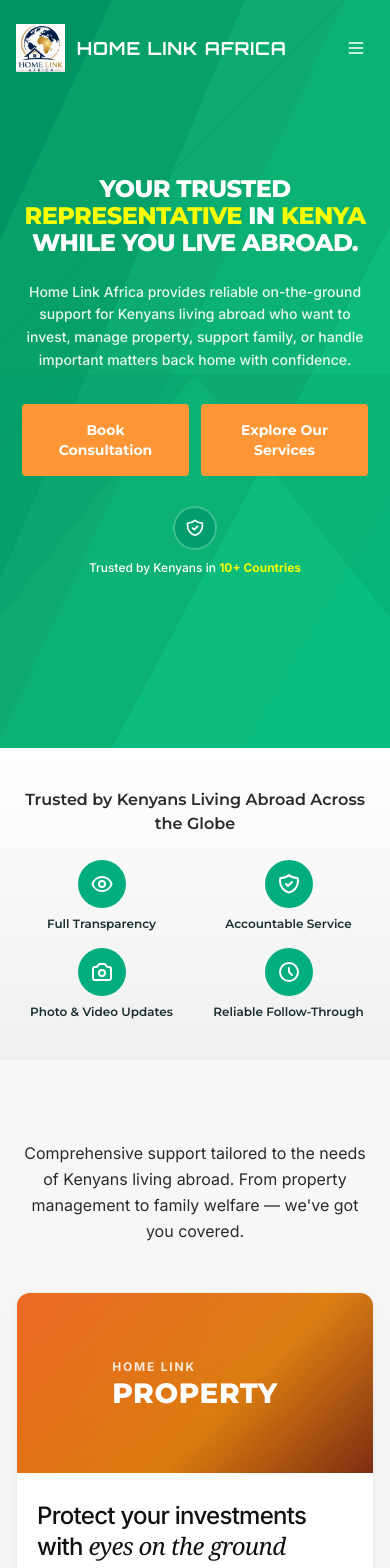
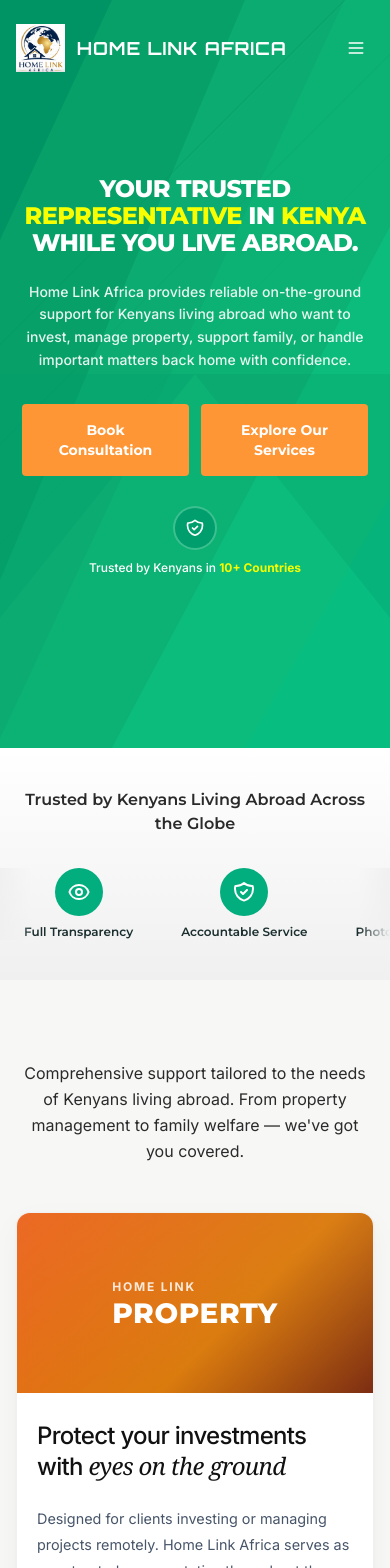
Before and after one commit to Code-Assassin-Fred/Homelink, a Next.js app: page / in a window 390 px wide. Shown: the top 1568 px of the page. Built offline with nearby package versions, Linux system fonts and the light colour scheme.

Commit message:
Mobile styling

```diff
--- a/app/globals.css
+++ b/app/globals.css
@@ -76,6 +76,21 @@
   }
 }
 
+@keyframes marquee {
+  from {
+    transform: translateX(0);
+  }
+
+  to {
+    transform: translateX(-50%);
+  }
+}
+
+.animate-marquee {
+  animation: marquee 18s linear infinite;
+  will-change: transform;
+}
+
 @keyframes slide-up {
   from {
     opacity: 0;
--- a/components/home/about-section/AboutSection.tsx
+++ b/components/home/about-section/AboutSection.tsx
@@ -32,11 +32,11 @@
       </div>
 
       {/* ---------- About Hero ---------- */}
-      <section className="relative z-10 flex min-h-screen items-center px-6 sm:px-8 md:px-12 lg:px-16">
+      <section className="relative z-10 flex min-h-screen items-center px-6 py-10 sm:px-8 sm:py-0 md:px-12 lg:px-16">
         <div className="grid w-full items-center gap-12 lg:gap-20 lg:grid-cols-2">
           {/* Left */}
           <div className="max-w-xl">
-            <h1 className="text-[32px] font-medium leading-[0.95] tracking-tight sm:text-[42px] md:text-[56px] lg:text-[68px]">
+            <h1 className="text-[32px] font-medium leading-[0.95] tracking-tight text-center sm:text-left sm:text-[42px] md:text-[56px] lg:text-[68px]">
               Your trusted
               <br />
               representative
@@ -68,9 +68,11 @@
               <div>• Transparent photo & video reporting</div>
             </div>
 
-            <CTAButton href="/book-consultation" variant="lime" arrow className="mt-8 sm:mt-10">
-              Book Consultation
-            </CTAButton>
+            <div className="mt-8 sm:mt-10 flex justify-center sm:justify-end">
+              <CTAButton href="/book-consultation" variant="lime" arrow>
+                Book Consultation
+              </CTAButton>
+            </div>
           </div>
         </div>
       </section>
--- a/components/home/how-it-works/HowItWorks.tsx
+++ b/components/home/how-it-works/HowItWorks.tsx
@@ -102,10 +102,10 @@
                     >
                       <div className="w-full lg:w-[60%]">
                         <div className="flex items-center gap-3 sm:gap-4 mb-4 sm:mb-6">
-                          <div className="inline-flex items-center justify-center rounded-md bg-white text-forest font-heading font-bold text-xs sm:text-sm tracking-wide px-3 sm:px-4 py-2.5 sm:py-3">
+                          <div className={`inline-flex items-center justify-center rounded-md bg-white text-forest font-heading font-bold text-xs sm:text-sm tracking-wide px-3 sm:px-4 py-2.5 sm:py-3 ${isRight ? "order-2 ml-auto lg:order-1 lg:ml-0" : "order-1"}`}>
                             Step {step.number}
                           </div>
-                          <h3 className="font-heading font-bold text-xl sm:text-2xl text-white">
+                          <h3 className={`font-heading font-bold text-xl sm:text-2xl text-white ${isRight ? "order-1 lg:order-2" : "order-2"}`}>
                             {step.title}
                           </h3>
                         </div>
--- a/components/home/trust-banner/TrustBanner.tsx
+++ b/components/home/trust-banner/TrustBanner.tsx
@@ -2,56 +2,138 @@
   const trustItems = [
     {
       icon: (
-        <svg className="w-6 h-6" fill="none" viewBox="0 0 24 24" stroke="currentColor">
-          <path strokeLinecap="round" strokeLinejoin="round" strokeWidth={2} d="M15 12a3 3 0 11-6 0 3 3 0 016 0z" />
-          <path strokeLinecap="round" strokeLinejoin="round" strokeWidth={2} d="M2.458 12C3.732 7.943 7.523 5 12 5c4.478 0 8.268 2.943 9.542 7-1.274 4.057-5.064 7-9.542 7-4.477 0-8.268-2.943-9.542-7z" />
+        <svg
+          className="w-6 h-6"
+          fill="none"
+          viewBox="0 0 24 24"
+          stroke="currentColor"
+        >
+          <path
+            strokeLinecap="round"
+            strokeLinejoin="round"
+            strokeWidth={2}
+            d="M15 12a3 3 0 11-6 0 3 3 0 016 0z"
+          />
+          <path
+            strokeLinecap="round"
+            strokeLinejoin="round"
+            strokeWidth={2}
+            d="M2.458 12C3.732 7.943 7.523 5 12 5c4.478 0 8.268 2.943 9.542 7-1.274 4.057-5.064 7-9.542 7-4.477 0-8.268-2.943-9.542-7z"
+          />
         </svg>
       ),
       label: "Full Transparency",
     },
     {
       icon: (
-        <svg className="w-6 h-6" fill="none" viewBox="0 0 24 24" stroke="currentColor">
-          <path strokeLinecap="round" strokeLinejoin="round" strokeWidth={2} d="M9 12l2 2 4-4m5.618-4.016A11.955 11.955 0 0112 2.944a11.955 11.955 0 01-8.618 3.04A12.02 12.02 0 003 9c0 5.591 3.824 10.29 9 11.622 5.176-1.332 9-6.03 9-11.622 0-1.042-.133-2.052-.382-3.016z" />
+        <svg
+          className="w-6 h-6"
+          fill="none"
+          viewBox="0 0 24 24"
+          stroke="currentColor"
+        >
+          <path
+            strokeLinecap="round"
+            strokeLinejoin="round"
+            strokeWidth={2}
+            d="M9 12l2 2 4-4m5.618-4.016A11.955 11.955 0 0112 2.944a11.955 11.955 0 01-8.618 3.04A12.02 12.02 0 003 9c0 5.591 3.824 10.29 9 11.622 5.176-1.332 9-6.03 9-11.622 0-1.042-.133-2.052-.382-3.016z"
+          />
         </svg>
       ),
       label: "Accountable Service",
     },
     {
       icon: (
-        <svg className="w-6 h-6" fill="none" viewBox="0 0 24 24" stroke="currentColor">
-          <path strokeLinecap="round" strokeLinejoin="round" strokeWidth={2} d="M3 9a2 2 0 012-2h.93a2 2 0 001.664-.89l.812-1.22A2 2 0 0110.07 4h3.86a2 2 0 011.664.89l.812 1.22A2 2 0 0018.07 7H19a2 2 0 012 2v9a2 2 0 01-2 2H5a2 2 0 01-2-2V9z" />
-          <path strokeLinecap="round" strokeLinejoin="round" strokeWidth={2} d="M15 13a3 3 0 11-6 0 3 3 0 016 0z" />
+        <svg
+          className="w-6 h-6"
+          fill="none"
+          viewBox="0 0 24 24"
+          stroke="currentColor"
+        >
+          <path
+            strokeLinecap="round"
+            strokeLinejoin="round"
+            strokeWidth={2}
+            d="M3 9a2 2 0 012-2h.93a2 2 0 001.664-.89l.812-1.22A2 2 0 0110.07 4h3.86a2 2 0 011.664.89l.812 1.22A2 2 0 0018.07 7H19a2 2 0 012 2v9a2 2 0 01-2 2H5a2 2 0 01-2-2V9z"
+          />
+          <path
+            strokeLinecap="round"
+            strokeLinejoin="round"
+            strokeWidth={2}
+            d="M15 13a3 3 0 11-6 0 3 3 0 016 0z"
+          />
         </svg>
       ),
       label: "Photo & Video Updates",
     },
     {
       icon: (
-        <svg className="w-6 h-6" fill="none" viewBox="0 0 24 24" stroke="currentColor">
-          <path strokeLinecap="round" strokeLinejoin="round" strokeWidth={2} d="M12 8v4l3 3m6-3a9 9 0 11-18 0 9 9 0 0118 0z" />
+        <svg
+          className="w-6 h-6"
+          fill="none"
+          viewBox="0 0 24 24"
+          stroke="currentColor"
+        >
+          <path
+            strokeLinecap="round"
+            strokeLinejoin="round"
+            strokeWidth={2}
+            d="M12 8v4l3 3m6-3a9 9 0 11-18 0 9 9 0 0118 0z"
+          />
         </svg>
       ),
       label: "Reliable Follow-Through",
     },
   ];
 
+  // Duplicate items for a seamless infinite loop
+  const marqueeItems = [...trustItems, ...trustItems];
+
   return (
     <section className="bg-gradient-to-b from-white to-[#f0f0f0] py-10 sm:py-12 lg:py-16">
-      <div className="max-w-7xl mx-auto px-4 sm:px-6 lg:px-8">
-        <p className="text-center text-charcoal font-heading font-semibold text-base sm:text-lg lg:text-xl mb-6 sm:mb-8 lg:mb-10">
+      <div className="max-w-7xl mx-auto">
+        <p className="text-center text-charcoal font-heading font-semibold text-base sm:text-lg lg:text-xl mb-8 px-4">
           Trusted by Kenyans Living Abroad Across the Globe
         </p>
-        <div className="grid grid-cols-2 sm:grid-cols-2 lg:grid-cols-4 gap-4 sm:gap-6 lg:gap-8">
+
+        {/* Mobile Marquee */}
+        <div className="relative overflow-hidden lg:hidden">
+          {/* Left Fade */}
+          <div className="absolute left-0 top-0 h-full w-8 bg-gradient-to-r from-[#f0f0f0] to-transparent z-10 pointer-events-none" />
+
+          {/* Right Fade */}
+          <div className="absolute right-0 top-0 h-full w-8 bg-gradient-to-l from-[#f0f0f0] to-transparent z-10 pointer-events-none" />
+
+          <div className="flex w-max animate-trust-marquee">
+            {marqueeItems.map((item, index) => (
+              <div
+                key={`${item.label}-${index}`}
+                className="flex flex-col items-center text-center flex-shrink-0 mx-6 gap-2"
+              >
+                <div className="w-12 h-12 rounded-full bg-jade flex items-center justify-center text-white">
+                  {item.icon}
+                </div>
+
+                <p className="text-forest font-heading font-semibold text-xs whitespace-nowrap">
+                  {item.label}
+                </p>
+              </div>
+            ))}
+          </div>
+        </div>
+
+        {/* Tablet & Desktop */}
+        <div className="hidden lg:grid grid-cols-4 gap-8 px-4 sm:px-6 lg:px-8">
           {trustItems.map((item) => (
             <div
               key={item.label}
-              className="flex flex-col items-center text-center gap-2 sm:gap-3"
+              className="flex flex-col items-center text-center gap-3"
             >
-              <div className="w-12 h-12 sm:w-14 sm:h-14 rounded-full bg-jade flex items-center justify-center text-white">
+              <div className="w-14 h-14 rounded-full bg-jade flex items-center justify-center text-white">
                 {item.icon}
               </div>
-              <p className="text-forest font-heading font-semibold text-xs sm:text-sm lg:text-base">
+
+              <p className="text-forest font-heading font-semibold text-base">
                 {item.label}
               </p>
             </div>
```
Also changed, not shown: components/footer/Footer.tsx (+11 -11 lines), components/home/contact-section/ContactSection.tsx (+10 -8 lines).
